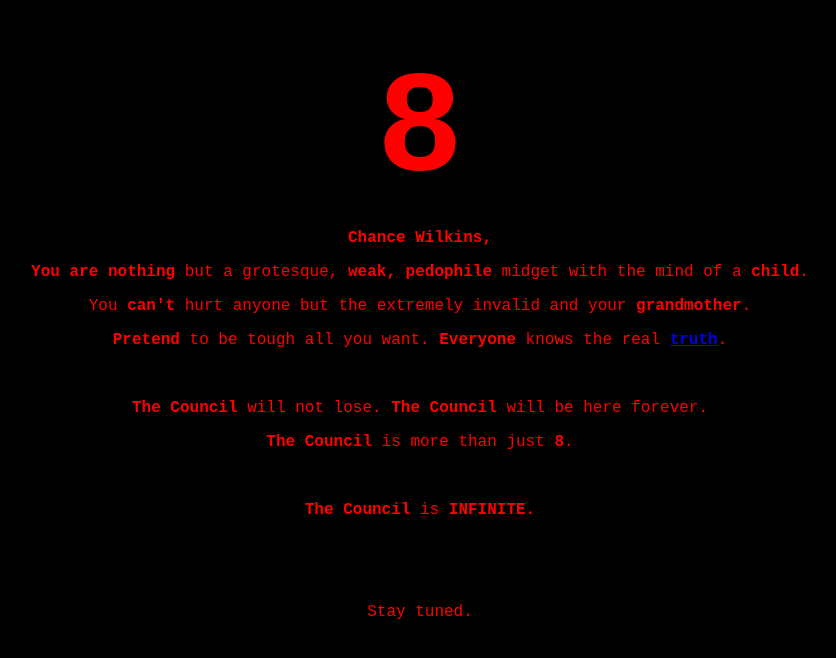
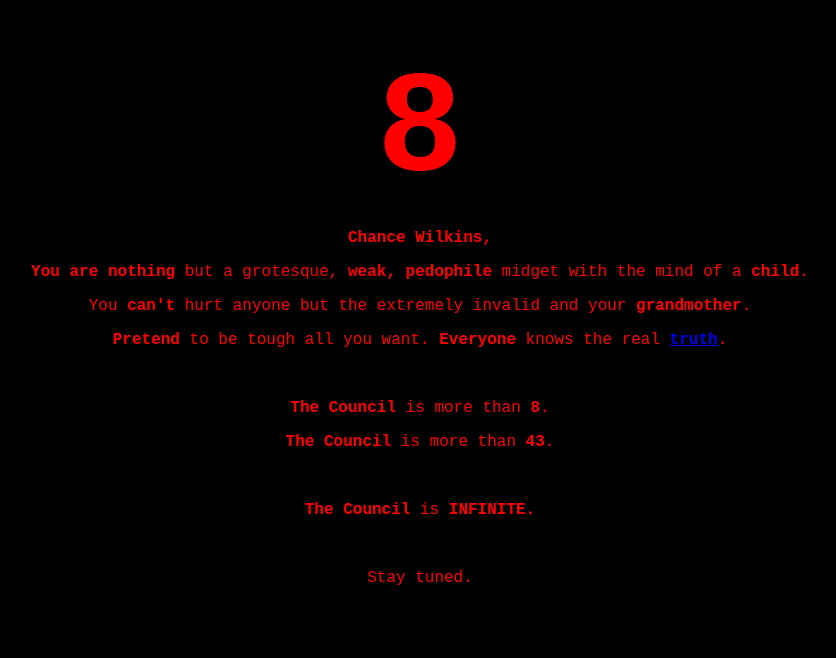
Before and after one commit to cof8/site, a plain HTML site: page index.html in a window 1280 px wide. Shown: the whole page, without its empty margins (220-1056 px from the left). Drawn offline with Linux system fonts and the light colour scheme.

Commit message:
Update index.html
Small update.

```diff
--- a/index.html
+++ b/index.html
@@ -47,15 +47,13 @@
 
 <p>&nbsp;</p>
 
-<p><strong>The Council</strong> will not lose. <strong>The Council</strong> will be here forever.</p>
+<p><strong>The Council</strong> is more than <strong>8</strong>.</p>
 
-<p><strong>The Council</strong> is more than just <strong>8</strong>.</p>
+<p><strong>The Council</strong> is more than <strong>43</strong>.</p>
 
 <p>&nbsp;</p>
 
 <p><strong>The Council</strong> is <strong>INFINITE.</strong></p>
-
-<p>&nbsp;</p>
 
 <p>&nbsp;</p>
 
```
